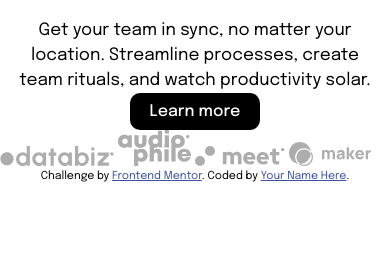
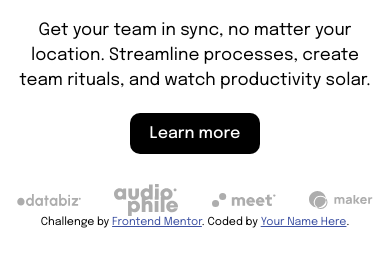
Before and after one commit to oladee/Intro-section-with-dropdown-navigation, a plain HTML site: page index.html in a window 390 px wide. Shown: the part 444-710 px from the top of the page. Drawn offline with Linux system fonts and the light colour scheme.

Commit message:
done with mobile view

```diff
--- a/style.css
+++ b/style.css
@@ -100,11 +100,27 @@ button{
     font-size: 17px;
     line-height: 25px;
     width: 95%;
+    padding-bottom: 20px;
 }
 .learnMore button{
     background-color: black;
     color: white;
-    padding: 10px 20px;
+    padding: 12px 20px;
     border-radius: 10px;
+    margin-bottom: 30px;
     font-weight: 500;
 }
+.learnMore button:hover{
+    transform: scale(0.9);
+    transition: 0.8s ease-in-out;
+    cursor: pointer;
+}
+.footings{
+    display: flex;
+    align-items: center;
+    justify-content: space-around;
+}
+.footings img {
+    display: block;
+    width: 4rem;
+}
```
